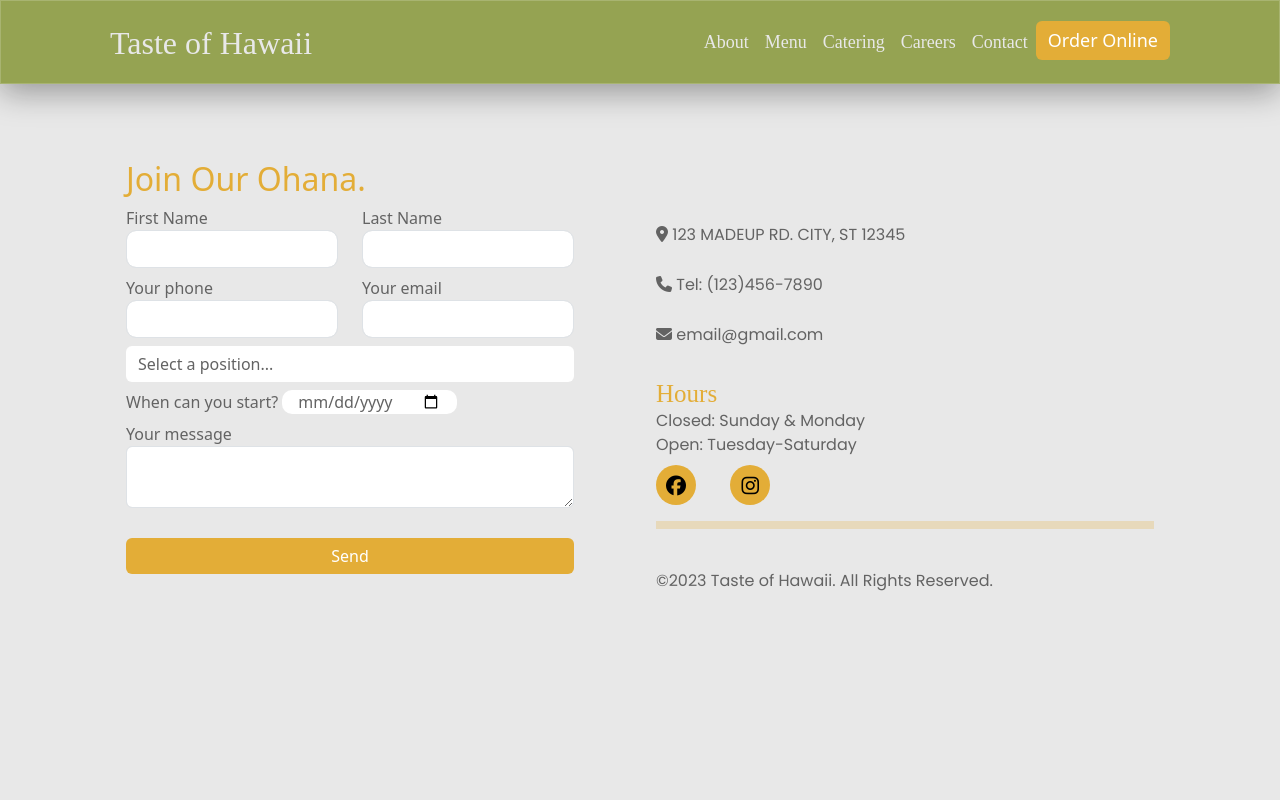
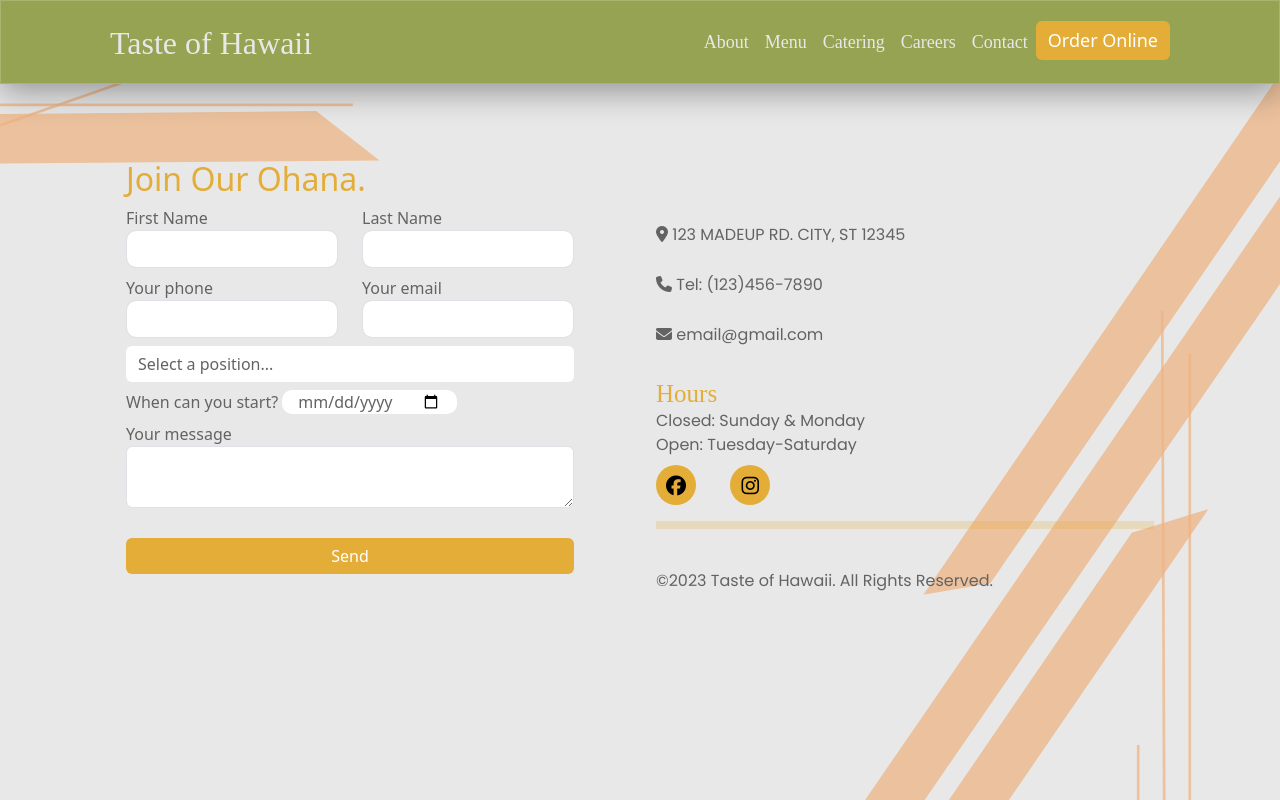
Before and after one commit to Vieben/TasteofHawaii, a plain HTML site: page careers.html in a window 1280 px wide. Drawn offline with nearby package versions, Linux system fonts and the light colour scheme; a web font is replaced by a local one.

Commit message:
Add files via upload

```diff
--- a/careers.html
+++ b/careers.html
@@ -52,7 +52,7 @@
         </nav>
     </header>
 
-    <section class="career-app" style="background-image: url(assets/'img/careerbg.svg');">
+    <section class="career-app" style="background-image: url('assets/img/careerbg.svg');">
       <div class="container">
         <div class="form-center">
           <div class="career-header">
```
